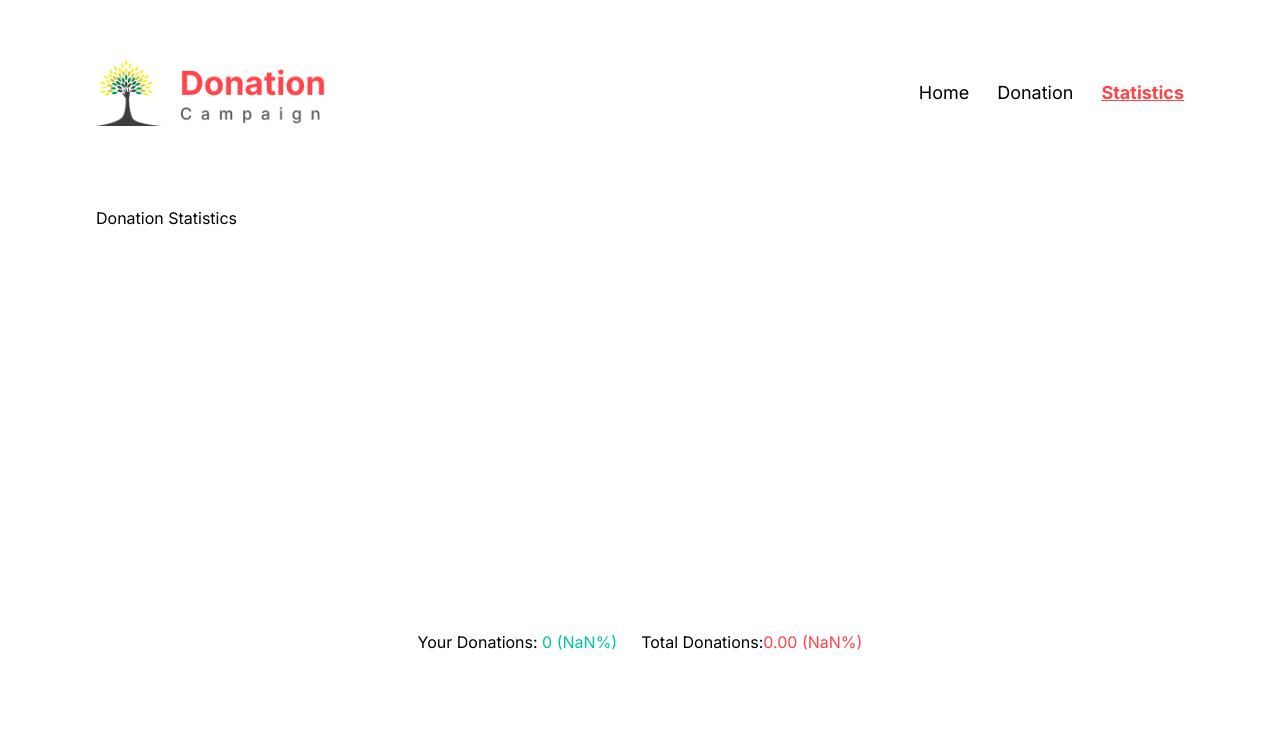
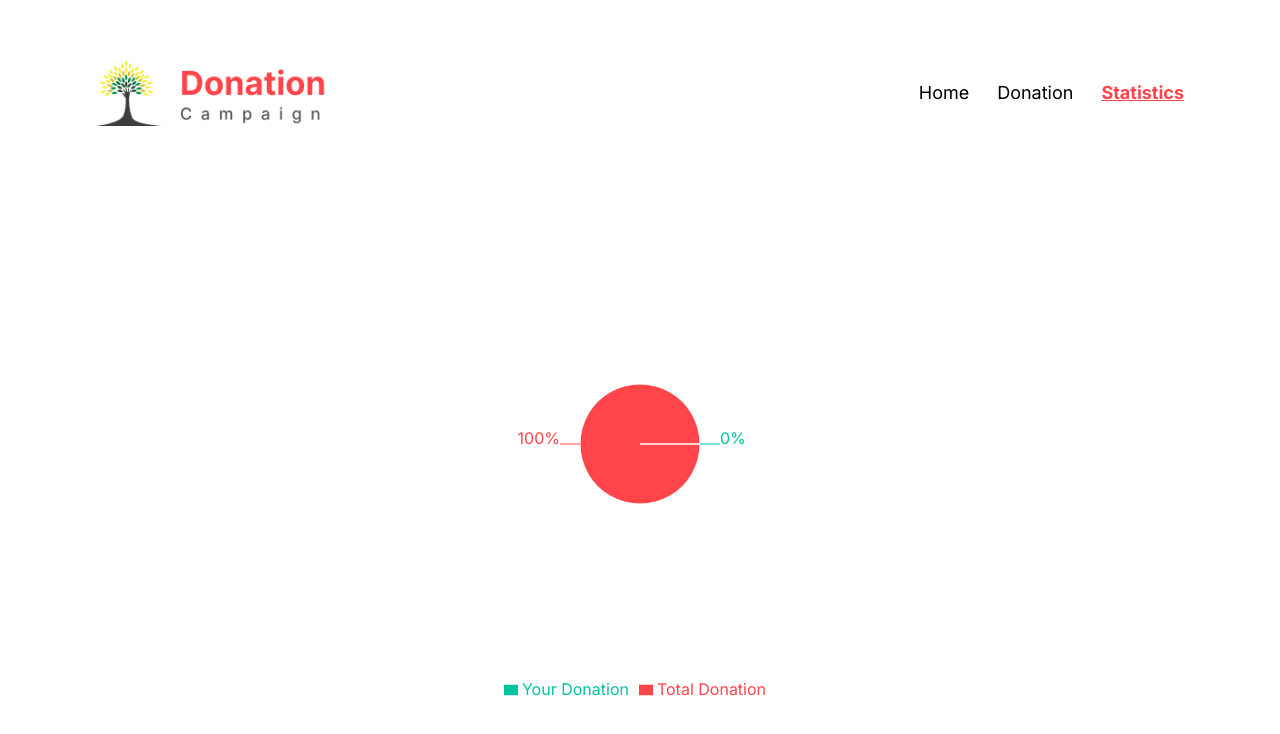
Before and after one commit to Shuvo0414/donation-campaign, a React (Vite) app: page /statistics in a window 1280 px wide. Shown: the top 734 px of the page. Built offline with nearby package versions, Linux system fonts and the light colour scheme.

Commit message:
feat: Add Statistics component for displaying donation statistics - Implemented the Statistics component to display a pie chart showing the percentage of donations fulfilled - Calculated and displayed the percentage of donations fulfilled and remaining

```diff
--- a/package.json
+++ b/package.json
@@ -10,6 +10,7 @@
     "preview": "vite preview"
   },
   "dependencies": {
+    "@mui/x-charts": "^6.0.0-alpha.12",
     "prop-types": "^15.8.1",
     "react": "^18.2.0",
     "react-dom": "^18.2.0",
--- a/src/Router/Route.jsx
+++ b/src/Router/Route.jsx
@@ -4,11 +4,13 @@ import Home from "../pages/Home/Home";
 import Donation from "../pages/Donation/Donation";
 import Statistics from "../pages/Statistics/Statistics";
 import DonationsDetails from "../pages/DonationDetails/DonationsDetails";
+import ErrorPage from "../pages/ErrorPage/ErrorPage";
 
 const Route = createBrowserRouter([
   {
     path: "/",
     element: <MainLayout></MainLayout>,
+    errorElement: <ErrorPage></ErrorPage>,
     children: [
       {
         path: "/",
--- /dev/null
+++ b/src/pages/ErrorPage/ErrorPage.jsx
@@ -0,0 +1,13 @@
+const ErrorPage = () => {
+  return (
+    <div className=" h-screen flex flex-col justify-center items-center">
+      <h1 className="text-3xl font-semibold">Oops! Something Went Wrong</h1>
+      <p className="text-gray-600 text-xl mt-2">
+        We apologize, but an unexpected error occurred. Please try again
+        later..!!
+      </p>
+    </div>
+  );
+};
+
+export default ErrorPage;
--- a/src/pages/Statistics/Statistics.jsx
+++ b/src/pages/Statistics/Statistics.jsx
@@ -1,100 +1,54 @@
-import React, { useEffect, useState } from "react";
-import { PieChart, Pie, Cell, ResponsiveContainer } from "recharts";
+import { useEffect, useState } from "react";
+import { PieChart, Pie, Tooltip, Legend, Cell } from "recharts";
+
+const COLORS = ["#00C49F", "#FF444A"];
 
 const Statistics = () => {
   const [yourDonations, setYourDonations] = useState(0);
-  const [totalDonations, setTotalDonations] = useState(0);
 
   useEffect(() => {
-    // Load donation data from local storage
-    const storedDonations = JSON.parse(localStorage.getItem("donations"));
-    if (storedDonations) {
-      const yourDonationCount = storedDonations.length;
-      const totalDonationCount = storedDonations.reduce(
-        (total, donation) =>
-          total + parseFloat(donation.price.replace("$", "")),
-        0
-      );
-      setYourDonations(yourDonationCount);
-      setTotalDonations(totalDonationCount);
-    }
+    const storedDonations = JSON.parse(localStorage.getItem("donations")) || [];
+    const yourDonationCount = storedDonations.length;
+    setYourDonations(yourDonationCount);
   }, []);
 
+  // Calculate the percentage of donations fulfilled
+  const percentageFulfilled =
+    yourDonations !== 0 ? ((yourDonations / 100) * 100).toFixed(1) : 0;
+
+  // Calculate the percentage of donations remaining
+  const percentageRemaining = 100 - percentageFulfilled;
+
+  // Create data for the pie chart
   const data = [
-    { name: "Your Donations", value: yourDonations },
-    { name: "Total Donations", value: totalDonations - yourDonations },
+    { name: "Your Donation", value: percentageFulfilled },
+    { name: "Total Donation", value: percentageRemaining },
   ];
-
-  const COLORS = ["#FF444A", "#00C49F"];
-
-  const RADIAN = Math.PI / 180;
-  const renderCustomizedLabel = ({
-    cx,
-    cy,
-    midAngle,
-    innerRadius,
-    outerRadius,
-    percent,
-  }) => {
-    const radius = innerRadius + (outerRadius - innerRadius) * 0.5;
-    const x = cx + radius * Math.cos(-midAngle * RADIAN);
-    const y = cy + radius * Math.sin(-midAngle * RADIAN);
-
-    // Determine text color based on the percentage
-    const textColor = percent > 0.5 ? "white" : "black";
-
-    return (
-      <text
-        x={x}
-        y={y}
-        fill={textColor}
-        textAnchor={x > cx ? "start" : "end"}
-        dominantBaseline="central"
-      >
-        {`${(percent * 100).toFixed(0)}%`}
-      </text>
-    );
-  };
 
   return (
     <div className="container mx-auto px-8 md:px-10 lg:px-24 p-5 my-10">
-      <h1>Donation Statistics</h1>
-      <ResponsiveContainer width="100%" height={400}>
-        <PieChart width={400} height={400}>
+      <div className="flex justify-center items-center">
+        <PieChart width={500} height={500}>
           <Pie
             data={data}
+            dataKey="value"
+            nameKey="name"
             cx="50%"
             cy="50%"
-            labelLine={false}
-            label={renderCustomizedLabel}
-            outerRadius={80}
-            dataKey="value"
+            outerRadius={60}
+            fill="#8884d8"
+            label={({ value }) => ` ${value}%`}
           >
             {data.map((entry, index) => (
-              <Cell key={`cell-${index}`} fill={COLORS[index]} />
+              <Cell
+                key={`cell-${index}`}
+                fill={COLORS[index % COLORS.length]}
+              />
             ))}
           </Pie>
+          <Tooltip />
+          <Legend />
         </PieChart>
-      </ResponsiveContainer>
-      <div className="text-center">
-        <span>
-          Your Donations:{" "}
-          <span style={{ color: COLORS[1] }}>
-            {yourDonations} (
-            {((yourDonations / totalDonations) * 100).toFixed(0)}%)
-          </span>
-        </span>
-        <span className="ml-6">
-          Total Donations:
-          <span style={{ color: COLORS[0] }}>
-            {totalDonations.toFixed(2)} (
-            {(
-              ((totalDonations - yourDonations) / totalDonations) *
-              100
-            ).toFixed(0)}
-            %)
-          </span>
-        </span>
       </div>
     </div>
   );
```
Also changed, not shown: public/donation.json (+11 -11 lines), 2 other files (tests, documents, lock files or other folders).
